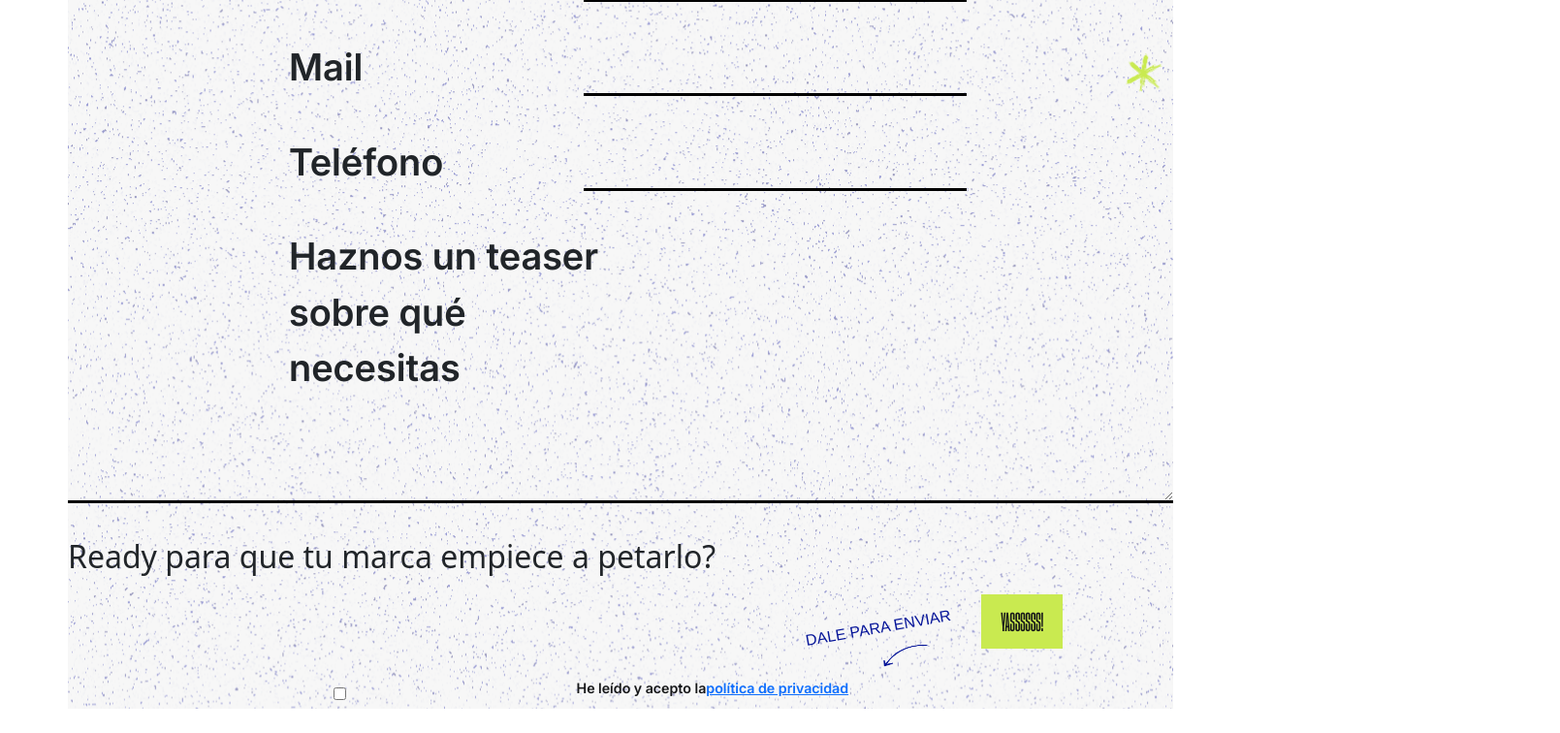
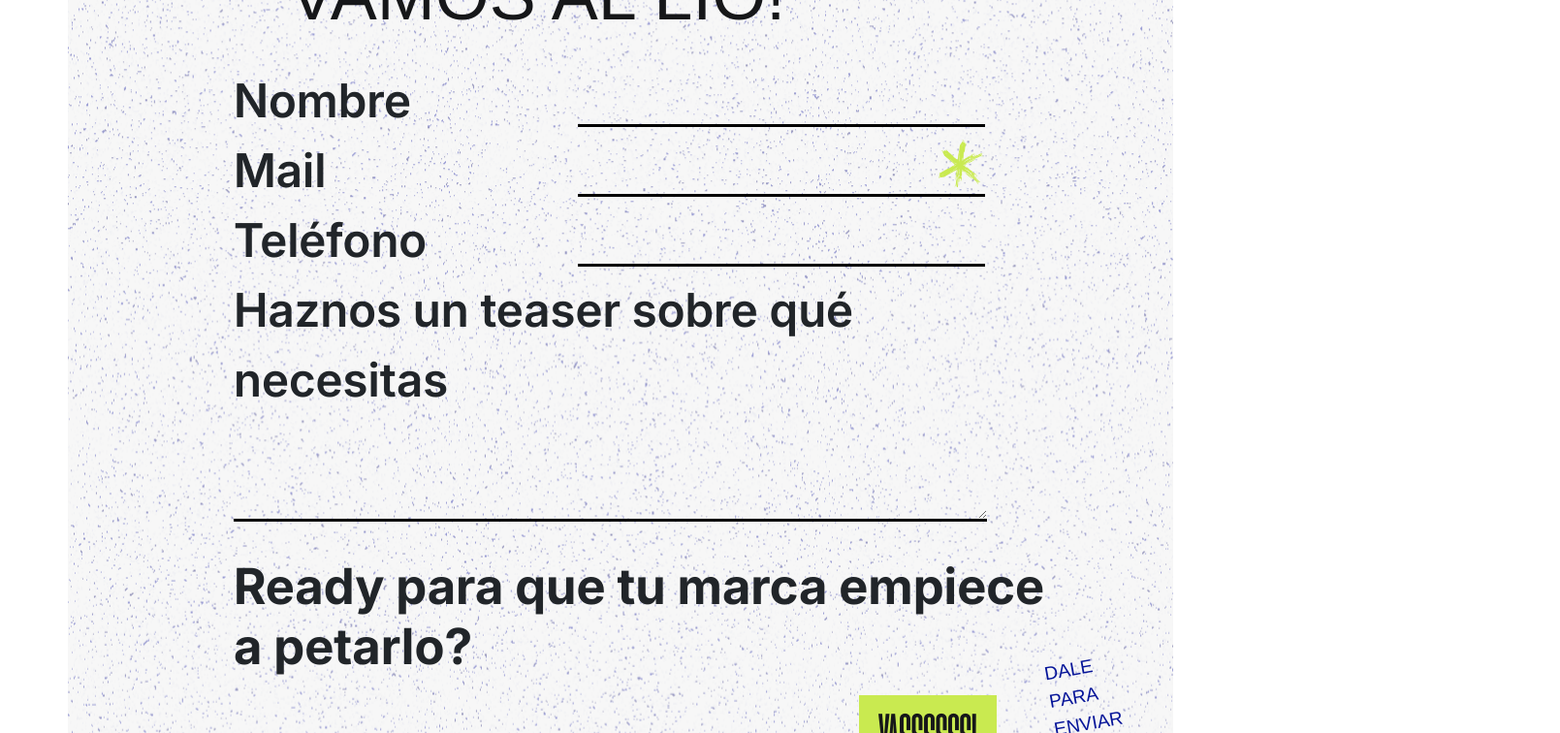
Before and after one commit to GabrielaRamos79/landing-puente, a React (Create React App) app in the folder mi-landing-page/: page / in a window 1280 px wide. Shown: the part 4540-5296 px from the top of the page at 97% size, 1609 px wide, since content can reach past the window. Built offline with nearby package versions, Linux system fonts and the light colour scheme.

Commit message:
Contact form modified

```diff
--- a/mi-landing-page/src/components/ContactForm/ContactForm.css
+++ b/mi-landing-page/src/components/ContactForm/ContactForm.css
@@ -1,10 +1,11 @@
 .custom-container {
   padding-left: 0px !important;
   padding-right: 0px !important;
-  margin-left: auto;
-  margin-right: auto;
+  /* margin-left: auto; */
+  /* margin-right: auto; */
   margin-top: -35%;
   background-image:url('../../images/details/textura2.png');
+  /* width: calc(50%-20px); */
 }
 @media (max-width: 768px) {
   .container.custom-container {
@@ -13,7 +14,7 @@
   }
 }
 .contact-form {
-    background-image:url('../../images/details/textura2.png');
+    /* background-image:url('../../images/details/textura2.png') !important; */
     /* padding: 50px; */
     max-width: 800px;
     margin: -10%;
@@ -23,7 +24,7 @@
 
   .form-title {
     font-family: 'Hurtmore', sans-serif;
-    font-size: 2.5rem;
+    font-size: 4.5rem;
     margin-top: 4.3%;
     margin-bottom: 30px;
     text-align: left;
@@ -34,7 +35,7 @@
     display: flex;
     justify-content: space-between;
     align-items: center;
-    margin-bottom: 30px;
+    margin-bottom: -10px;
     margin-left: 0;
     margin-right: 0;
     /* width: 100%; */
@@ -56,13 +57,13 @@
   }
 
   label {
-    font-size: 2.4rem;
-    font-family:'Inter_18pt-SemiBold' , sans-serif;
+    font-size: 3rem;
+    font-family:'Inter_18pt-semibold' , sans-serif;
     width: 30%;
     /* display: block; */
     /* margin-bottom: 10px; */
     text-align: left;
-    margin-left: 20%;
+    margin-left: 15%;
   }
 
   .input-wrapper {
@@ -77,8 +78,9 @@
     width: 100%;
     border: none;
     border-bottom: 3px solid black;
-    padding: 5px;
-    margin-right: 35%;
+    padding: 2px;
+    margin-right: 30%;
+    margin-left: 5%;
     font-size: 1.5rem;
     /* font-family: 'Inter_18pt-Regular', sans-serif; */
     background-color: transparent;
@@ -89,21 +91,34 @@
   }
 
   .star-icon {
-    width: 40px;
+    width: 50px;
     position: absolute;
-    right: 10px;
+    right: 30%;
+    bottom: 20%;
+  }
+
+  .form-group2 label {
+    font-size: 3rem; /* Ajusta según lo necesario */
+    width: 100%; /* Puedes ajustar el ancho aquí si es necesario */
+    margin-left:15%; /* O ajusta el margen si es necesario */
+    /* margin-right: 15%; */
   }
 
   textarea.form-input {
+    width: 68.2%;
     height: 100px;
+    margin-right: 35%;
+    margin-left: 15%;
   }
 
-  .form-group h2{
-    font-size: 2.5rem;
+  .form-group2 h2{
+    font-size: 3.2rem;
     font-weight: bold;
     font-family: 'Inter_18pt-Bold';
-    text-align: center;
+    text-align: left;
     margin-top: 30px;
+    margin-left: 15%;
+    padding-right: 10%;
   }
 
   .send-wrapper {
@@ -124,11 +139,11 @@
     background-color: #c9ea50;
     color: #161719;
     font-family: 'AghartiCondensed', sans-serif;
-    font-size: 1.5rem;
-    padding: 10px 20px;
+    font-size: 3.5rem;
+    padding: 0px 20px;
     border: none;
     cursor: pointer;
-    margin-right: 10%;
+    margin-right: 16%;
     text-align: center;
   }
 
@@ -143,11 +158,11 @@
 
   .arrow-text {
     position: absolute;
-    top: 40%;
-    right: 20%;
+    top: -50%;
+    right: 5%;
     font-family: 'Hurtmore', sans-serif;
     color: #061599;
-    font-size: 1rem;
+    font-size: 1.2rem;
     transform: rotate(-10deg);
   }
 
@@ -160,11 +175,15 @@
     display: flex;
     align-items: center;
     margin-top: 20px;
-    justify-content: center;
+    justify-content: flex-end;
   }
 
   .terms-wrapper input {
-    margin-right: 10px;
+    margin-right: -14.5%;
+    margin-bottom: 0.8%;
+    background-color: transparent;
+    border-color: red;
+    border-radius:0;
   }
 
   .terms-wrapper label {
--- a/mi-landing-page/src/components/ContactForm/ContactForm.js
+++ b/mi-landing-page/src/components/ContactForm/ContactForm.js
@@ -22,7 +22,7 @@ function ContactForm() {
   };
   return (
     <div id="contactForm" className="container custom-container my-5">
-      <h1 className="form-title">VAMOS AL LÍO!</h1>
+      <h1 className="form-title"> <br />VAMOS AL LÍO!</h1>
       <form ref={form} onSubmit={sendEmail}>
         <div className="form-group">
           <label htmlFor="name">Nombre</label>
@@ -47,17 +47,17 @@ function ContactForm() {
         </div>
 
         <div className="form-group2">
-          <label htmlFor="message">Haznos un teaser sobre qué necesitas</label>
+          <label htmlFor="message">Haznos un teaser sobre qué <br/> necesitas</label>
           <textarea id="message" name="message" rows="4" className="form-input"></textarea>
         </div>
         <div className="form-group2">
-          <h2>Ready para que tu marca empiece a petarlo?</h2>
+          <h2>Ready para que tu marca empiece <br/>a petarlo?</h2>
           <div className="send-wrapper">
             <button type="submit" className="send-button">
               YASSSSSS!
             </button>
             <img src={flecha} alt="arrow icon" className="arrow-icon" />
-            <span className="arrow-text">DALE PARA ENVIAR</span>
+            <span className="arrow-text">DALE<br/> PARA<br/> ENVIAR</span>
           </div>
         </div>
         <div className="terms-wrapper">
```
